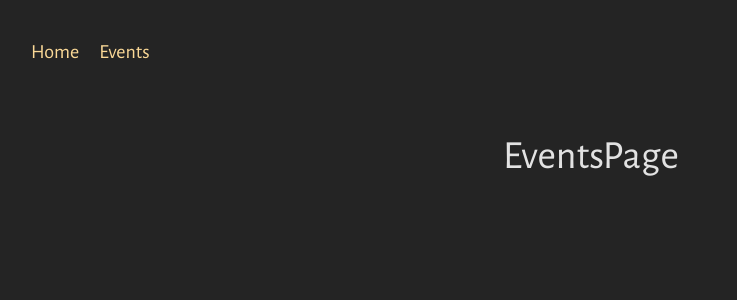
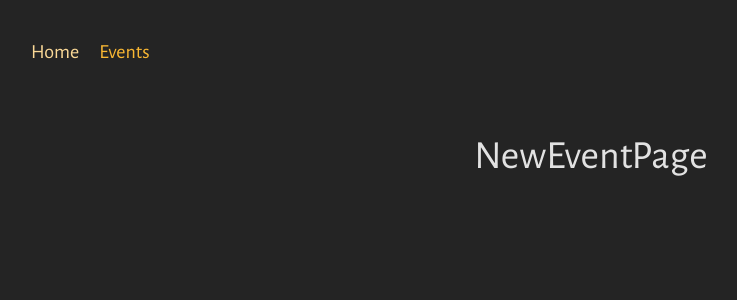
Before and after one commit to palinavasilevich/react-events-app, a React (Vite) app in the folder frontend/: page /events/new in a window 1280 px wide. Shown: the top 300 px of the page, without its empty margins (49-786 px from the left). Built offline with nearby package versions, Linux system fonts and the light colour scheme.

Commit message:
feat: implement main navigation

```diff
--- a/frontend/src/components/EventsList/EventsList.jsx
+++ b/frontend/src/components/EventsList/EventsList.jsx
@@ -1,4 +1,4 @@
-import classes from './EventsList.module.css';
+import classes from "./EventsList.module.css";
 
 function EventsList({ events }) {
   return (
--- a/frontend/src/components/MainNavigation/MainNavigation.jsx
+++ b/frontend/src/components/MainNavigation/MainNavigation.jsx
@@ -1,3 +1,5 @@
+import { NavLink } from "react-router-dom";
+
 import classes from "./MainNavigation.module.css";
 
 function MainNavigation() {
@@ -6,10 +8,25 @@
       <nav>
         <ul className={classes.list}>
           <li>
-            <a>Home</a>
+            <NavLink
+              to="/"
+              className={({ isActive }) =>
+                isActive ? classes.active : undefined
+              }
+              end
+            >
+              Home
+            </NavLink>
           </li>
           <li>
-            <a>Events</a>
+            <NavLink
+              to="/events"
+              className={({ isActive }) =>
+                isActive ? classes.active : undefined
+              }
+            >
+              Events
+            </NavLink>
           </li>
         </ul>
       </nav>
```
Also changed, not shown: frontend/src/router/index.jsx (+4 -5 lines).
